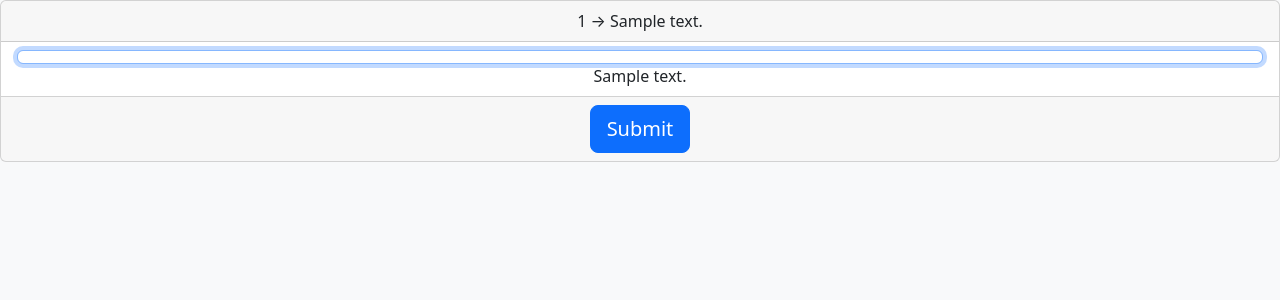
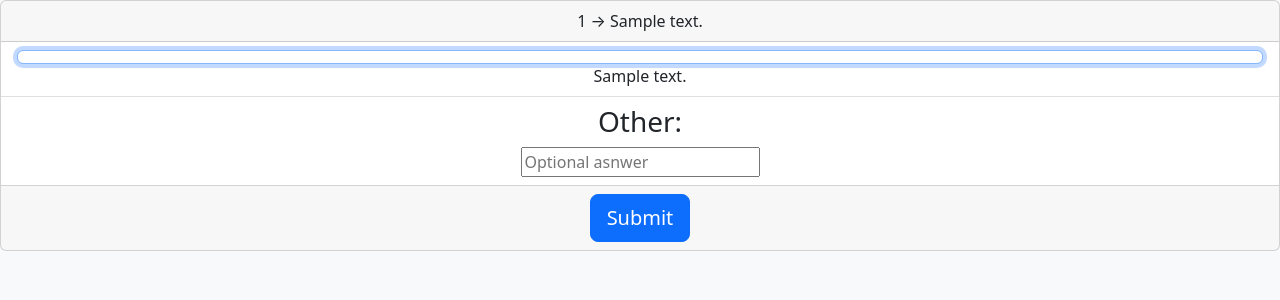
Before and after one commit to FreddyxD5/Surveys, a Django app: page /index in a window 1280 px wide. Shown: the part 72-372 px from the top of the page. Run offline with Django 3.2, Linux system fonts and the light colour scheme; tables that the repository leaves empty hold one stand-in row (values such as "Sample post"); parts of the project's set-up code (start-up, migrations or seed data) failed here and were passed over.

Commit message:
Add Field optional_choice to UserChoice, add constraints to choice field  (Null=True, blank=True) UserChoice model

```diff
--- a/core/survey/mixins.py
+++ b/core/survey/mixins.py
@@ -1,5 +1,8 @@
 from core.survey.models import Question, UserChoice
+import logging
 
+
+logger=logging.getLogger(__name__)
 
 class RandomQuestionMixin(object):
     @property
@@ -21,8 +24,10 @@
 
 
     def session_param(self):
+        print(self.request.user)
         if self.request.user.is_authenticated:
             query_params = {'user':self.request.user}
         else:
             query_params = {'session_key':self.current_session_key}
+        print(query_params)
         return query_params
--- a/core/survey/models.py
+++ b/core/survey/models.py
@@ -117,8 +117,9 @@
 class UserChoice(models.Model):
     user =models.ForeignKey(User, null=True, on_delete=models.CASCADE)
     question = models.ForeignKey(Question, on_delete=models.CASCADE)
-    choice =models.ForeignKey(Choice, on_delete=models.CASCADE)
+    choice =models.ForeignKey(Choice, on_delete=models.CASCADE, blank=True, null=True)
     created_at =models.DateTimeField(auto_now_add =True, blank=True)
+    optional_choice = models.TextField(null=True, blank=True)
     #Careful with Cookie-Based Sessions.
     #Read using cookie-based session warning
     session_key = models.CharField(max_length=32,null=True)
--- a/core/survey/views.py
+++ b/core/survey/views.py
@@ -50,6 +50,7 @@
         return reverse('index')
 
     def form_invalid(self, form):
+        print("formulario invalido")
         responsedict = {
             'form':form.errors,
             'status':False
@@ -57,12 +58,23 @@
         return HttpResponse(json.dumps(responsedict))
 
     def form_valid(self, form):
+        print('?')
         if self.request.user.is_authenticated:
+            print('Usuario autenticado')
             form.instance.user = self.request.user
+            print("se ha añadido al form")
         else:
+            print('Como no hay usuario se añade una session_key')
             form.instance.session_key = self.current_session_key
-
         form.save()
+        print("formulario instnacia")
+        print(form.instance)
+        print(form.instance.choice_id)
+        print(form.instance.question)
+        print(form.instance.question_id)
+        print(form.instance.session_key)
+        print(form.instance.optional_choice)
+        print('End')
         increment_vote.delay(form.instance.choice_id)
         increment_counter.delay(form.instance.choice_id)
         messages.success(self.request, 'Your choice was save successfully.')
--- a/core/survey/views_functions.py
+++ b/core/survey/views_functions.py
@@ -5,13 +5,16 @@
 
 def start_again(request):
     request.session.flush()
-    messages.success(request, "Hagamolo de nuevo")
+    messages.success(request, "Hagasmolo de nuevo")
     return redirect('index')
 
 
 
 def questions_view(request, slug):
+    print(request)
     interval = request.GET.get('interval','year')
+    print('what?')
+    print(interval)
     labels = []
     data = []
     try:
--- a/surveys/settings.py
+++ b/surveys/settings.py
@@ -108,6 +108,7 @@
     }
 }
 
+MESSAGE_STORAGE = 'django.contrib.messages.storage.cookie.CookieStorage'
 
 # Password validation
 # https://docs.djangoproject.com/en/3.2/ref/settings/#auth-password-validators
--- a/templates/survey/question.html
+++ b/templates/survey/question.html
@@ -14,6 +14,12 @@
             </label>
         </li>
         {% endfor %}
+        {% if question.optional_choice %}
+        <li class="list-group-item">
+          <h3>Other:</h3>
+          <input type="text" name="optional_choice" value="" placeholder="Optional asnwer">
+        </li>
+        {% endif %}
       </ul>
       <div class="card-footer">
         <button class="btn btn-lg btn-primary btn-block" type="submit">Submit</button>
```
Also changed, not shown: core/survey/urls.py (line endings or trailing spaces), templates/survey/survey_list.html (line endings or trailing spaces).
